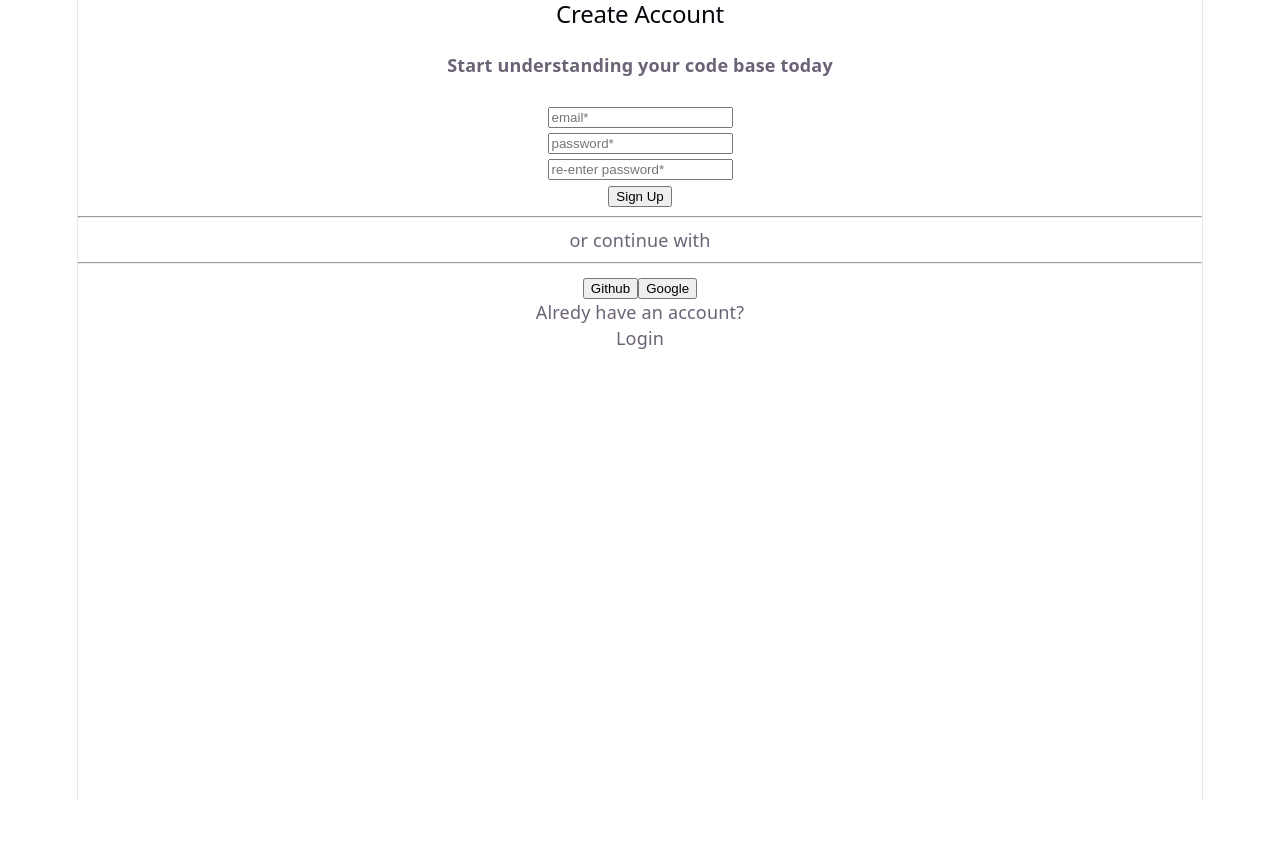
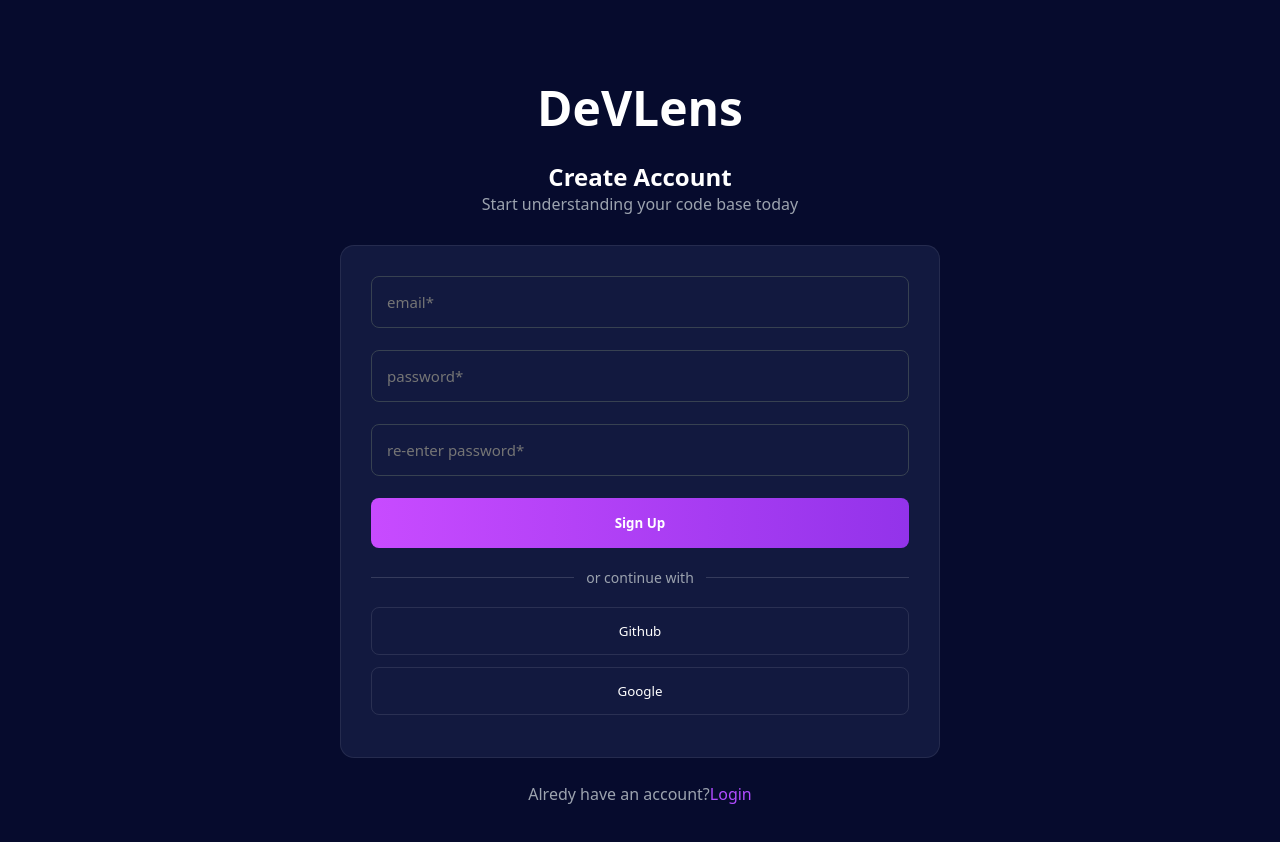
Before and after one commit to Ragamaie-Nagineni/DeVLens, a React app in the folder frontend/: page / in a window 1280 px wide. Shown: the top 842 px of the page. Before the commit the page ends 800 px from the top, so only its background shows below. Built offline with nearby package versions, Linux system fonts and the light colour scheme; the HTML template or start-up script is replaced by a standard one.

Commit message:
added css

```diff
--- a/frontend/src/components/signup/Form.jsx
+++ b/frontend/src/components/signup/Form.jsx
@@ -1,15 +1,16 @@
 import react from "react";
 import { useState,useEffect } from "react";
+import "./Signup.css";
 
 function Form(){
 
 return(
     <div>
-        <form >
+        <form className="form">
         <input type="text" placeholder="email*" required ></input><br></br>
         <input type="password" placeholder="password*" required></input><br></br>
         <input type="password" placeholder="re-enter password*" required></input><br></br>
-        <button>Sign Up</button>
+        <button type="submit">Sign Up</button>
         </form>
     </div>
 )
--- a/frontend/src/components/signup/Signup.css
+++ b/frontend/src/components/signup/Signup.css
@@ -0,0 +1,129 @@
+body {
+  margin: 0;
+  background: #060b2d;
+  font-family: system-ui;
+}
+
+.signup-container {
+  min-height: 100vh;
+  display: flex;
+  flex-direction: column;
+  align-items: center;
+  justify-content: center;
+  color: white;
+}
+
+.logo {
+  font-size: 32px;
+  font-weight: bold;
+  margin-bottom: 20px;
+}
+
+.accent {
+  color: #b14cff;
+}
+
+.subtitle {
+  color: #9ca3af;
+  margin-bottom: 30px;
+}
+
+.signup-card {
+  width: 600px;
+  background: #12193f;
+  padding: 30px;
+  border-radius: 14px;
+  border: 1px solid rgba(255,255,255,0.08);
+}
+
+.form {
+  display: flex;
+  flex-direction: column;
+}
+
+.form input {
+  padding: 15px;
+  background: transparent;
+  border: 1px solid #374151;
+  border-radius: 8px;
+  color: white;
+  font-size: 15px;
+}
+
+.form input:focus {
+  outline: none;
+  border-color: #b14cff;
+}
+
+.form button {
+  padding: 16px;
+  border: none;
+  border-radius: 8px;
+  background: linear-gradient(
+    to right,
+    #c84bff,
+    #9333ea
+  );
+  color: white;
+  font-weight: bold;
+  cursor: pointer;
+}
+
+.login-text {
+  text-align: center;
+  margin-top: 25px;
+  color: #9ca3af;
+  display: flex;
+}
+
+.login-text a {
+  color: #b14cff;
+  text-decoration: none;
+}
+.social-login {
+  margin-top: 20px;
+}
+
+.divider {
+  display: flex;
+  align-items: center;
+  gap: 12px;
+
+  margin: 20px 0;
+}
+
+.divider hr {
+  flex: 1;
+  border: none;
+  height: 1px;
+  background: rgba(255,255,255,0.15);
+}
+
+.divider p {
+  color: #9ca3af;
+  font-size: 14px;
+  white-space: nowrap;
+}
+
+.social-btn {
+  width: 100%;
+
+  padding: 14px;
+  margin-bottom: 12px;
+
+  background: transparent;
+
+  border: 1px solid rgba(255,255,255,0.1);
+
+  border-radius: 8px;
+
+  color: white;
+
+  cursor: pointer;
+
+  transition: 0.2s;
+}
+
+.social-btn:hover {
+  background: rgba(255,255,255,0.05);
+}
--- a/frontend/src/components/signup/Signuppage.jsx
+++ b/frontend/src/components/signup/Signuppage.jsx
@@ -1,17 +1,21 @@
 import react from "react";
 import Form from "./Form";
 import Sociallogins from "./Sociallogins";
+import "./Signup.css"
 
 function Signuppage() {
     return (
-        <div>
+        <div className="signup-container">
+            <div className="logo">
+                <h2>De<span>V</span>Lens</h2>
+            </div>
             <h2>Create Account</h2>
-            <h4>Start understanding your code base today</h4>
-            <div>
+            <p className="subtitle">Start understanding your code base today</p>
+            <div className="signup-card">
                 <Form />
                 <Sociallogins />
             </div>
-            <div>
+            <div className="login-text">
             <p>Alredy have an account?</p>
             <a>Login</a>
             </div>
--- a/frontend/src/components/signup/Sociallogins.jsx
+++ b/frontend/src/components/signup/Sociallogins.jsx
@@ -1,15 +1,18 @@
 import react from "react";
+import "./Signup.css"
 
-function Sociallogins(){
- return(
-    <div>
-      <hr></hr>
+function Sociallogins() {
+  return (
+    <div className="social-login">
+      <div className="divider">
+        <hr></hr>
         <p>or continue with</p>
         <hr></hr>
-        <button>Github</button>
-        <button>Google</button>
+      </div>
+      <button className="social-btn">Github</button>
+      <button className="social-btn">Google</button>
     </div>
- )
+  )
 }
 
 export default Sociallogins;
--- a/frontend/src/index.css
+++ b/frontend/src/index.css
@@ -1,111 +1,61 @@
 :root {
-  --text: #6b6375;
-  --text-h: #08060d;
-  --bg: #fff;
-  --border: #e5e4e7;
-  --code-bg: #f4f3ec;
-  --accent: #aa3bff;
-  --accent-bg: rgba(170, 59, 255, 0.1);
-  --accent-border: rgba(170, 59, 255, 0.5);
-  --social-bg: rgba(244, 243, 236, 0.5);
+  --bg: #020510;
+
+
+  --text: #9ca3af;
+  --heading: #ffffff;
+
+  --border: rgba(255, 255, 255, 0.08);
+
+  --accent: #c84bff;
+  --accent2: #9333ea;
+
   --shadow:
-    rgba(0, 0, 0, 0.1) 0 10px 15px -3px, rgba(0, 0, 0, 0.05) 0 4px 6px -2px;
-
-  --sans: system-ui, 'Segoe UI', Roboto, sans-serif;
-  --heading: system-ui, 'Segoe UI', Roboto, sans-serif;
-  --mono: ui-monospace, Consolas, monospace;
-
-  font: 18px/145% var(--sans);
-  letter-spacing: 0.18px;
-  color-scheme: light dark;
-  color: var(--text);
-  background: var(--bg);
-  font-synthesis: none;
-  text-rendering: optimizeLegibility;
-  -webkit-font-smoothing: antialiased;
-  -moz-osx-font-smoothing: grayscale;
-
-  @media (max-width: 1024px) {
-    font-size: 16px;
-  }
+    rgba(0, 0, 0, 0.45) 0px 10px 25px;
 }
 
-@media (prefers-color-scheme: dark) {
-  :root {
-    --text: #9ca3af;
-    --text-h: #f3f4f6;
-    --bg: #16171d;
-    --border: #2e303a;
-    --code-bg: #1f2028;
-    --accent: #c084fc;
-    --accent-bg: rgba(192, 132, 252, 0.15);
-    --accent-border: rgba(192, 132, 252, 0.5);
-    --social-bg: rgba(47, 48, 58, 0.5);
-    --shadow:
-      rgba(0, 0, 0, 0.4) 0 10px 15px -3px, rgba(0, 0, 0, 0.25) 0 4px 6px -2px;
-  }
-
-  #social .button-icon {
-    filter: invert(1) brightness(2);
-  }
+* {
+  margin: 0;
+  padding: 0;
+  box-sizing: border-box;
 }
 
 body {
-  margin: 0;
+  background: var(--bg);
+  color: var(--text);
+
+  font-family:
+    system-ui,
+    -apple-system,
+    BlinkMacSystemFont,
+    "Segoe UI",
+    sans-serif;
+
+  min-height: 100vh;
 }
 
 #root {
-  width: 1126px;
-  max-width: 100%;
-  margin: 0 auto;
-  text-align: center;
-  border-inline: 1px solid var(--border);
-  min-height: 100svh;
+  min-height: 100vh;
+
   display: flex;
-  flex-direction: column;
-  box-sizing: border-box;
+  justify-content: center;
+  align-items: center;
+
+  padding: 40px 20px;
 }
 
 h1,
-h2 {
-  font-family: var(--heading);
-  font-weight: 500;
-  color: var(--text-h);
+h2,
+h3 {
+  color: var(--heading);
 }
 
-h1 {
-  font-size: 56px;
-  letter-spacing: -1.68px;
-  margin: 32px 0;
-  @media (max-width: 1024px) {
-    font-size: 36px;
-    margin: 20px 0;
-  }
-}
-h2 {
-  font-size: 24px;
-  line-height: 118%;
-  letter-spacing: -0.24px;
-  margin: 0 0 8px;
-  @media (max-width: 1024px) {
-    font-size: 20px;
-  }
-}
-p {
-  margin: 0;
+a {
+  text-decoration: none;
+  color: inherit;
 }
 
-code,
-.counter {
-  font-family: var(--mono);
-  display: inline-flex;
-  border-radius: 4px;
-  color: var(--text-h);
+button,
+input {
+  font-family: inherit;
 }
-
-code {
-  font-size: 15px;
-  line-height: 135%;
-  padding: 4px 8px;
-  background: var(--code-bg);
-}
```
